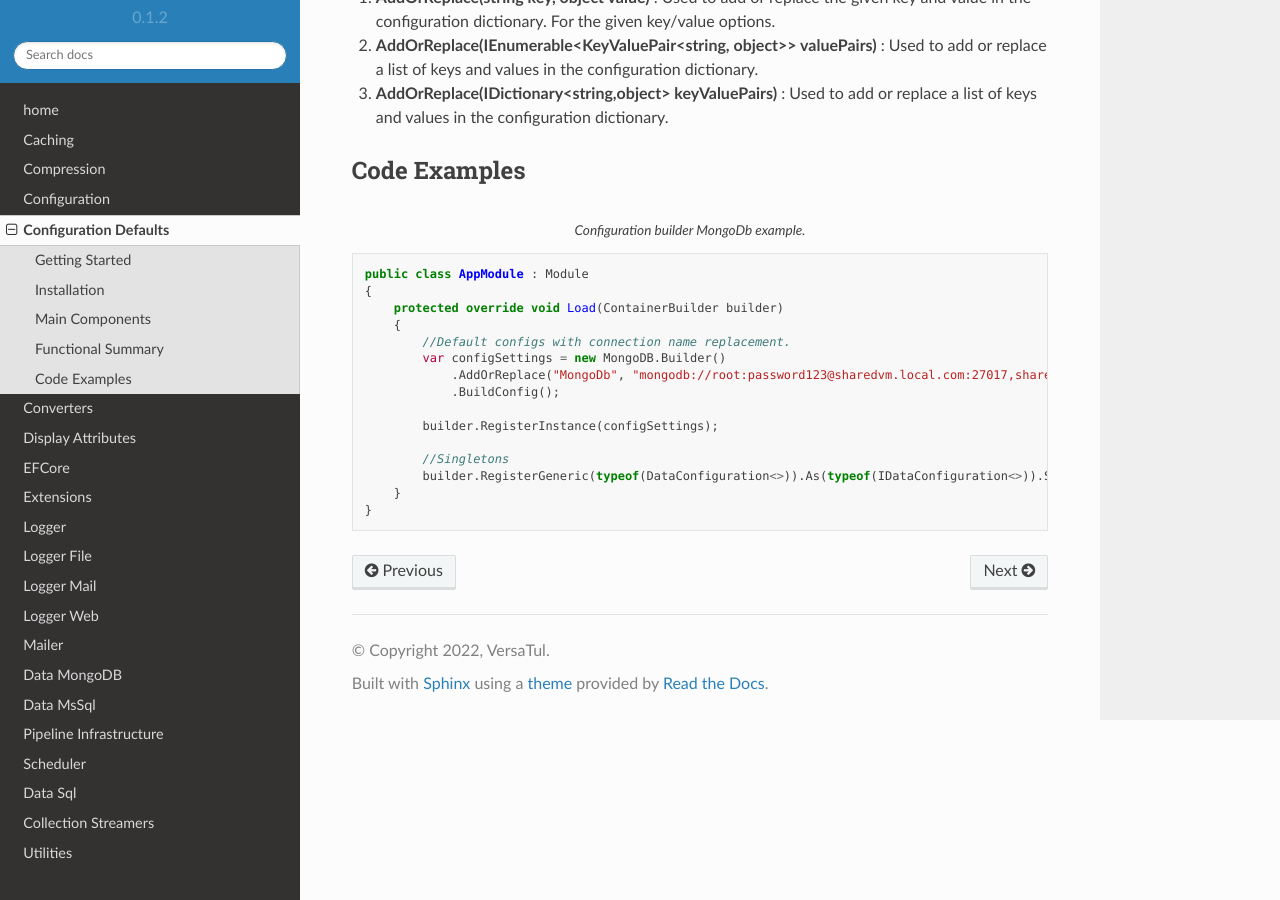
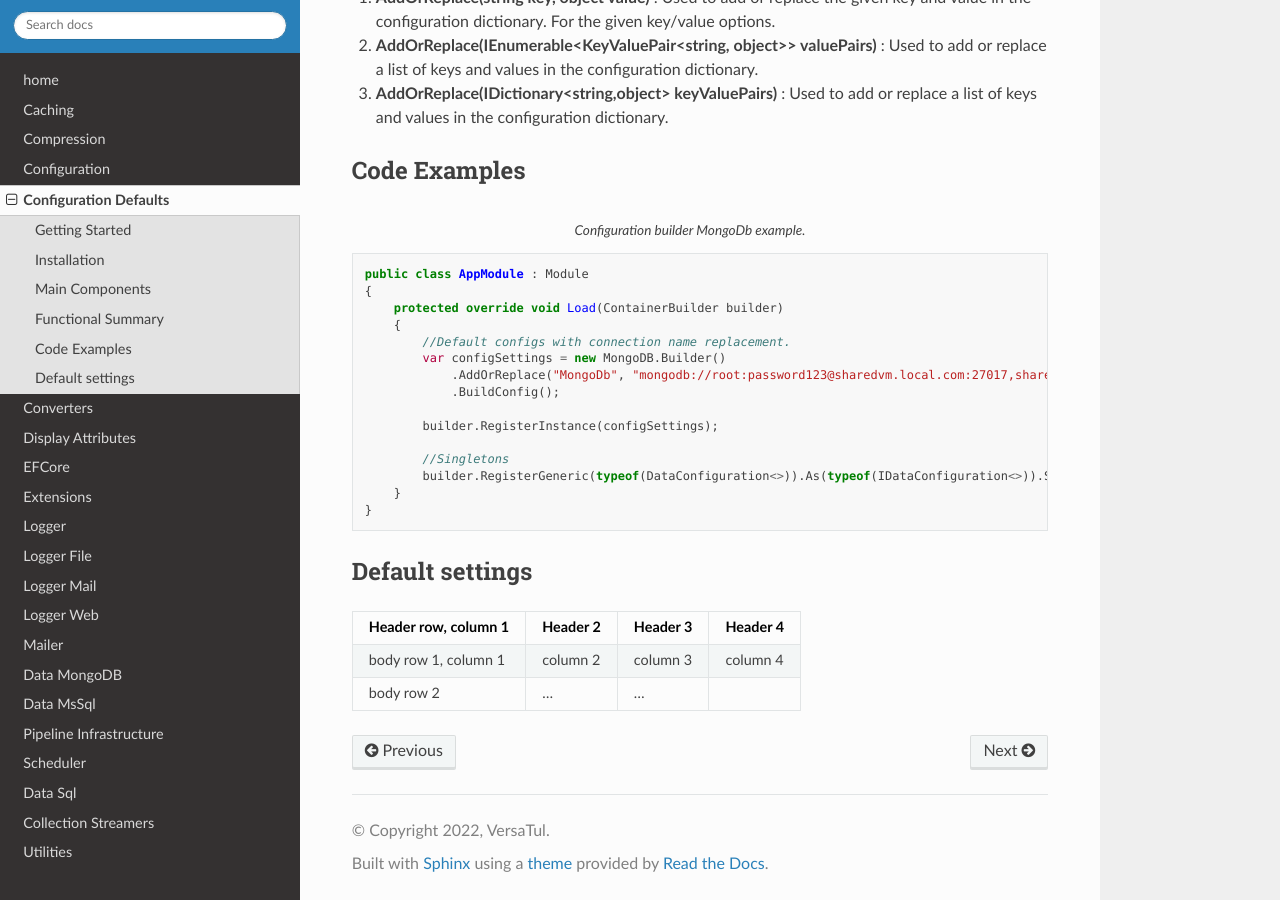
Before and after one commit to BjornWilliams/DocsVersaTul, a Sphinx documentation site: the page built from docs/source/configuration-defaults.rst, in a window 1280 px wide and 900 px high, scrolled down 827 px. Built offline with Sphinx 7.4.7 and the Read the Docs theme 2.0.0, drawn with Linux system fonts in a browser that asks for light colours.

Commit message:
Update configuration-defaults.rst
adding table

```diff
--- a/docs/source/configuration-defaults.rst
+++ b/docs/source/configuration-defaults.rst
@@ -53,3 +53,17 @@
             builder.RegisterGeneric(typeof(DataConfiguration<>)).As(typeof(IDataConfiguration<>)).SingleInstance();
         }
     }
+
+Default settings
+----------------
+
+.. _tbl-grid:
+
++----------------------+------------+----------+----------+
+| Header row, column 1 | Header 2   | Header 3 | Header 4 |
+|                      |            |          |          |
++======================+============+==========+==========+
+| body row 1, column 1 | column 2   | column 3 | column 4 |
++----------------------+------------+----------+----------+
+| body row 2           | ...        | ...      |          |
++----------------------+------------+----------+----------+
```
